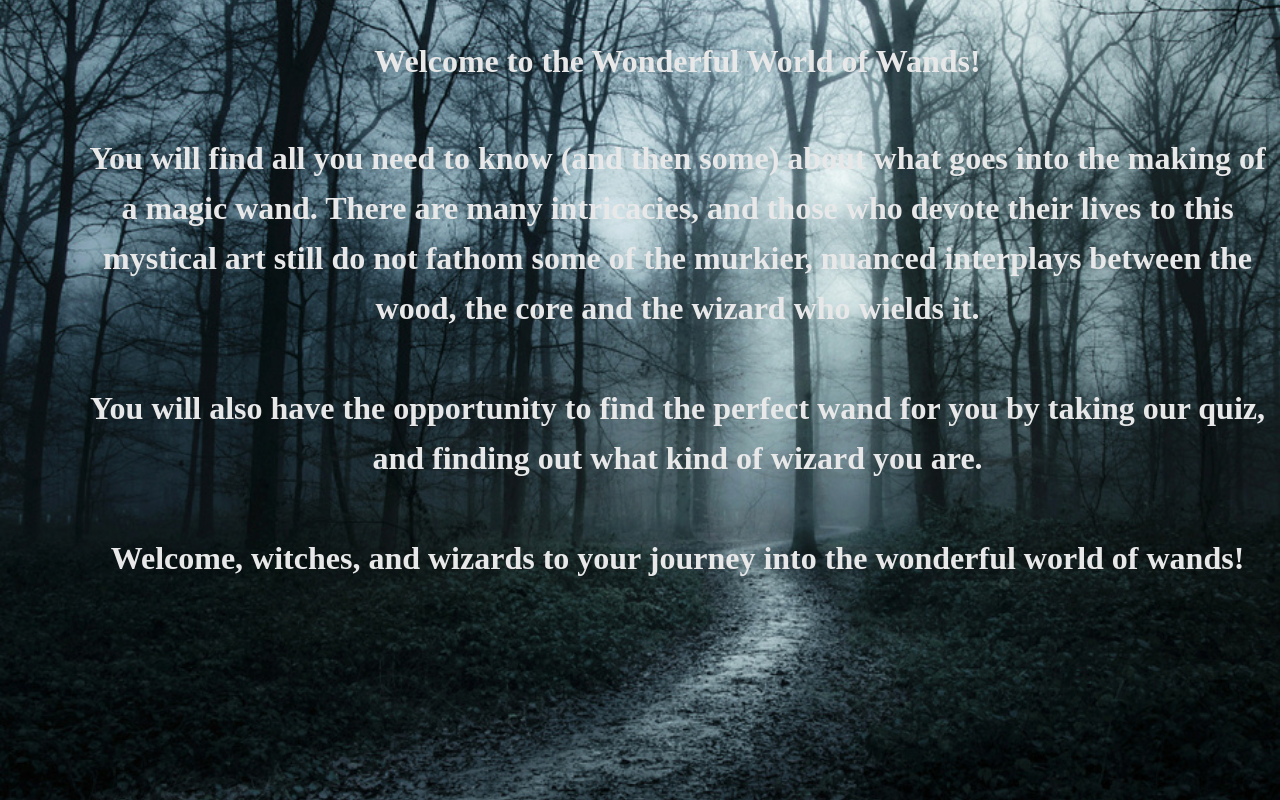
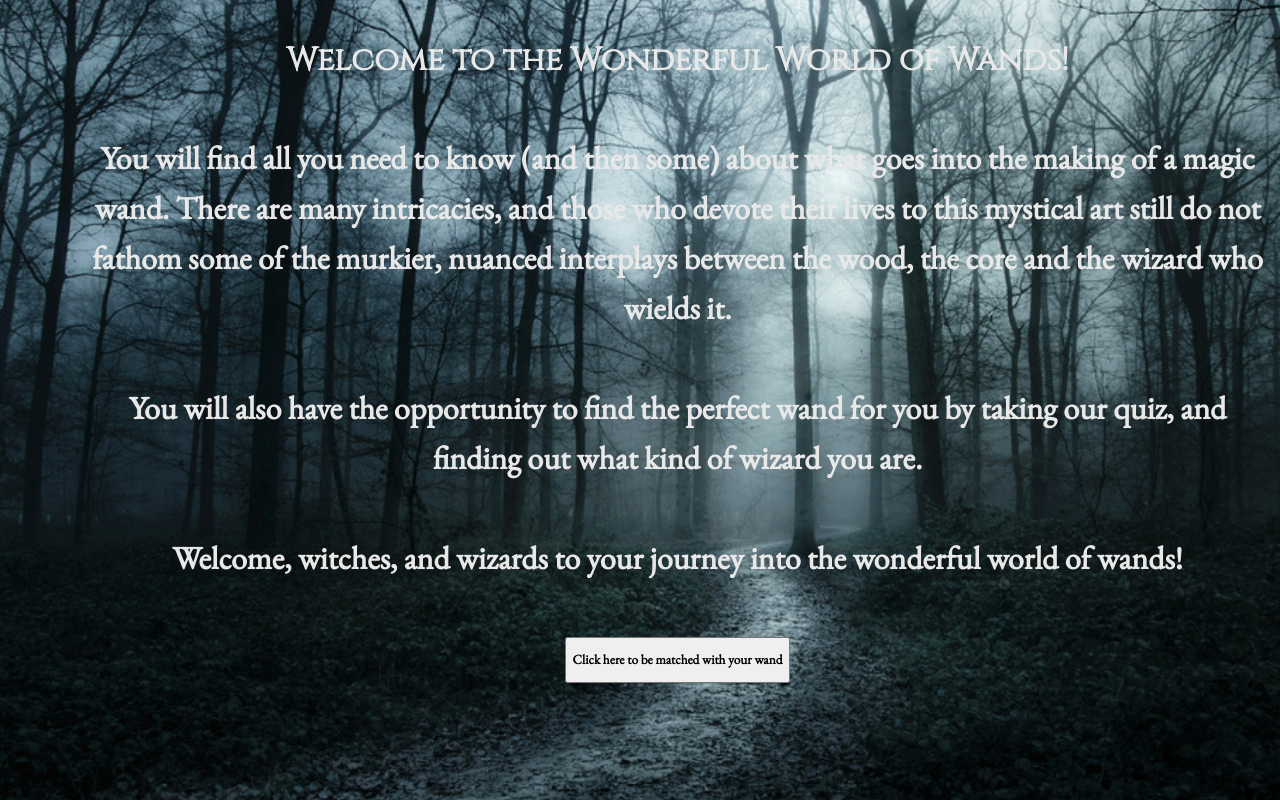
Before and after one commit to lemalley/wand-shop, a plain HTML site: page index.html in a window 1280 px wide. Drawn offline with nearby package versions, Linux system fonts and the light colour scheme.

Commit message:
added wand quiz button and corresponding css

```diff
--- a/index.html
+++ b/index.html
@@ -4,7 +4,7 @@
         <title>Laura's Wand Shop</title>
         <meta charset="utf-8">
         <link rel="stylesheet" href="wands.css">
-        <link href="https://fonts.googleapis.com/css?family=Quicksand" rel="stylesheet">
+        <link href="https://fonts.googleapis.com/css?family=Cinzel|EB+Garamond" rel="stylesheet">
     </head>
     <body>
         <h1>Welcome to the Wonderful World of Wands!<br>
@@ -16,7 +16,11 @@
             <br>
             Welcome, witches, and wizards to your journey into the wonderful world of wands!
         </p>
+        <button onclick="start()">Click here to be matched with your wand</button>
 
     </body>
     <script>
+        function start() {
+            window.location="wand-test.html"
+        }
     </script>
--- a/wands.css
+++ b/wands.css
@@ -25,3 +25,9 @@ html {
     height: 100%;
     background-size: cover;
 }
+button {
+    text-align: center;
+    line-height: 40px;
+    font-family: 'EB Garamond', serif;
+    font-weight: bold;
+}
```
